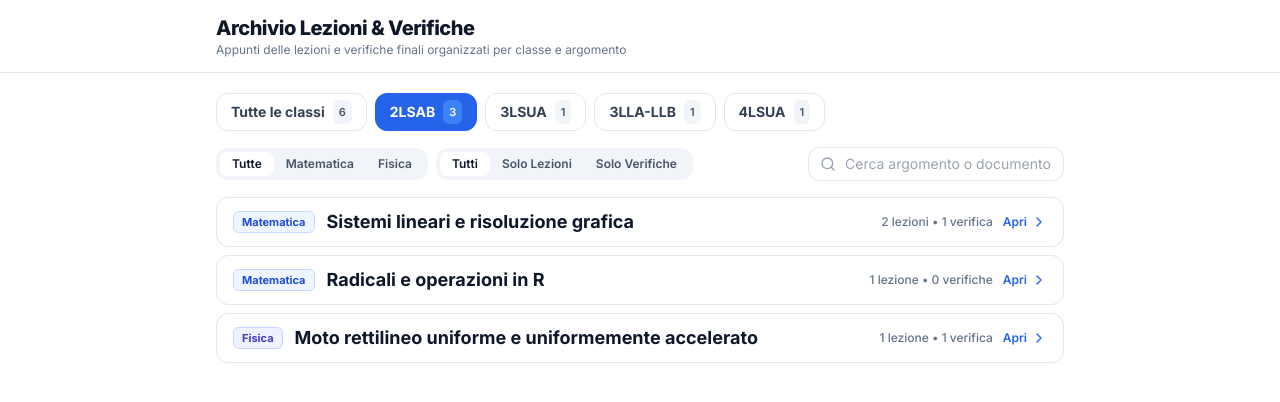
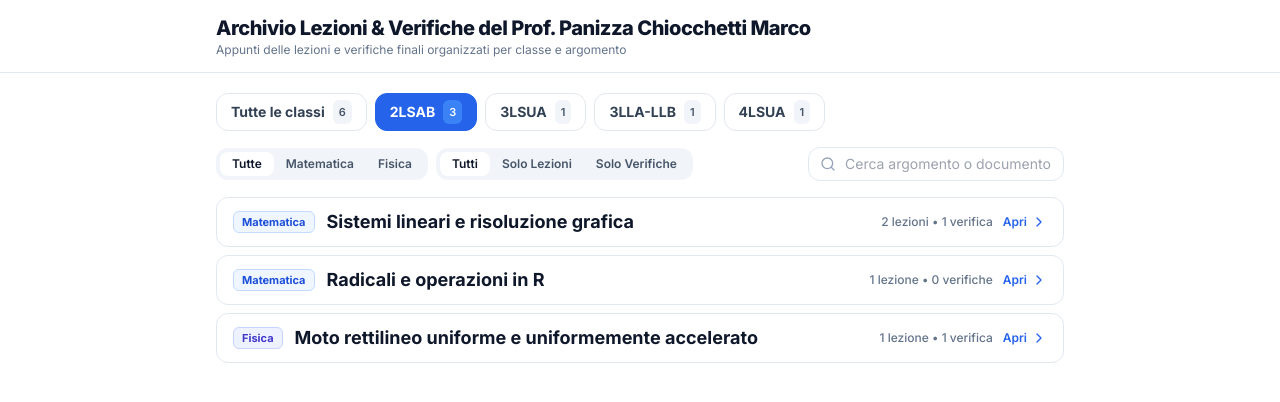
Before and after one commit to marcopanizzasite/archivio, a plain HTML site: page index.html in a window 1280 px wide. Drawn offline with nearby package versions, Linux system fonts and the light colour scheme.

Commit message:
Update index.html

```diff
--- a/index.html
+++ b/index.html
@@ -53,7 +53,7 @@
     <div class="max-w-4xl mx-auto px-4 sm:px-6 py-3.5 flex flex-col sm:flex-row sm:items-center justify-between gap-3">
       <div>
         <h1 class="text-lg sm:text-xl font-extrabold tracking-tight text-slate-900">
-          Archivio Lezioni &amp; Verifiche
+          Archivio Lezioni &amp; Verifiche del Prof. Panizza Chiocchetti Marco
         </h1>
         <p class="text-xs text-slate-500">
           Appunti delle lezioni e verifiche finali organizzati per classe e argomento
```
